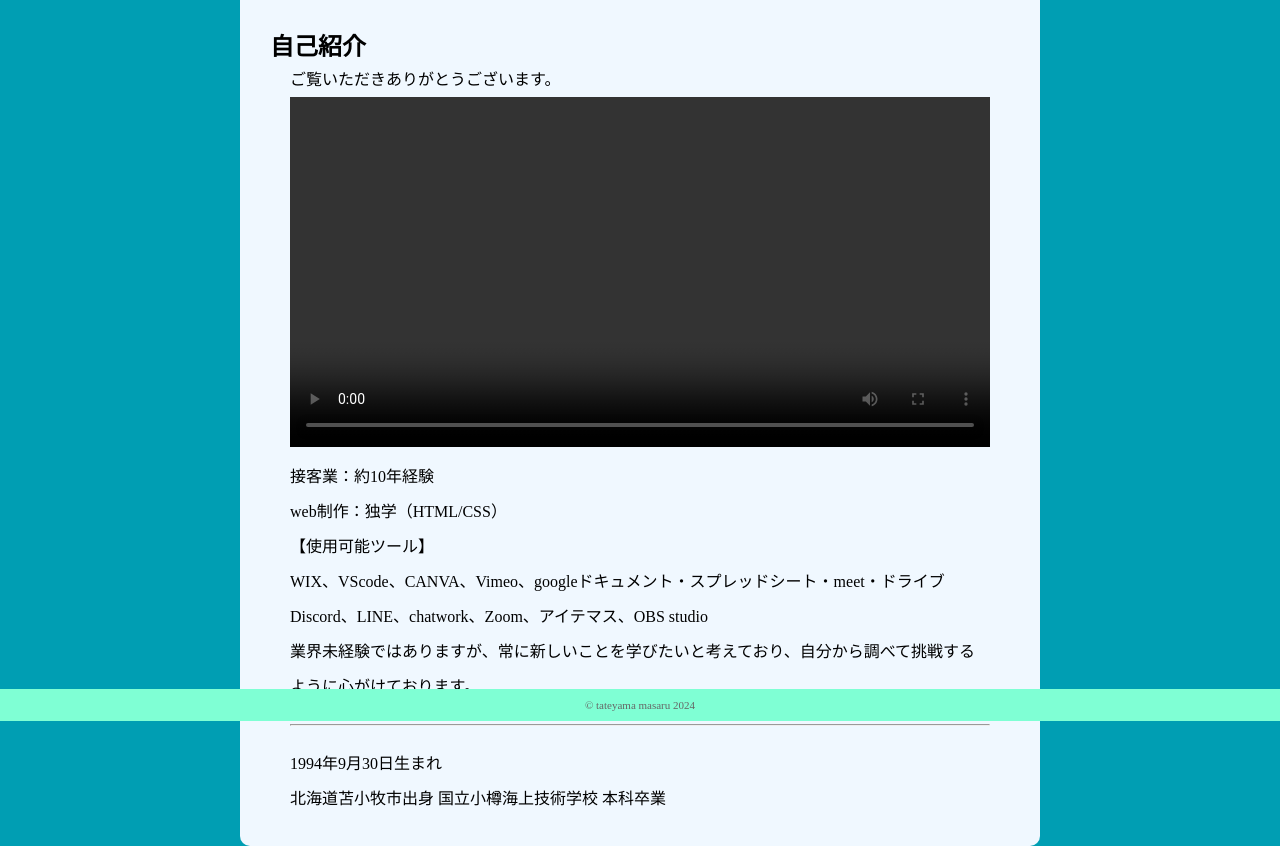
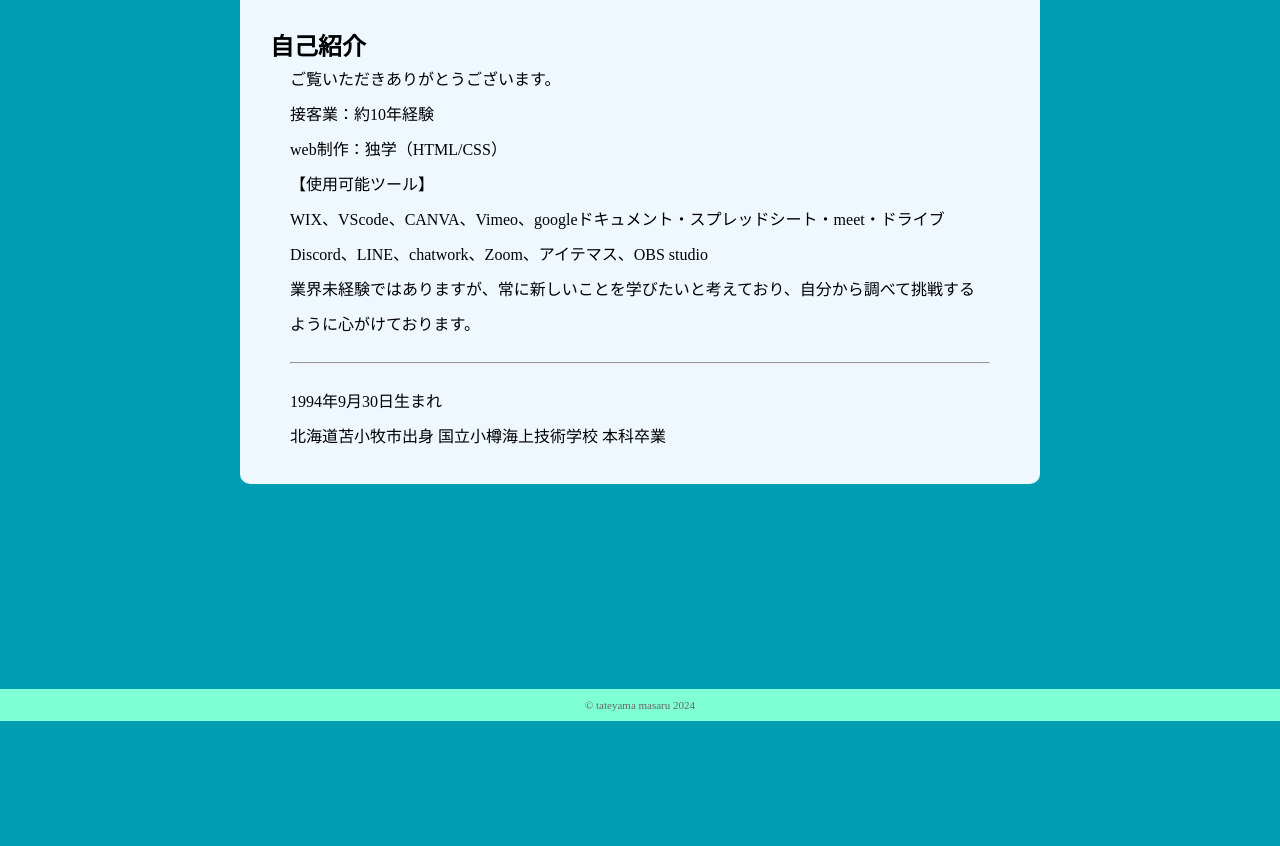
Before and after one commit to tateyama-pf/myPF1, a plain HTML site: page tateyama_1/index.html in a window 1280 px wide. Shown: the part 79-925 px from the top of the page. After the commit the page ends 800 px from the top, so only its background shows below. Drawn offline with Linux system fonts and the light colour scheme.

Commit message:
Update index.html

```diff
--- a/tateyama_1/index.html
+++ b/tateyama_1/index.html
@@ -23,7 +23,6 @@
         <h2>自己紹介</h2>
         <div class="profile">
             <p>ご覧いただきありがとうございます。</p>
-                <video width="700" url="https://github.com/tateyama-pf/myPF1/blame/293980eadd4915ca8890c05b2d9c9d628052c945/movie/movie1.mp4" controls></video><br>
                 <p>接客業：約10年経験<br>
                 web制作：独学（HTML/CSS）<br>
                 【使用可能ツール】<br>
```
